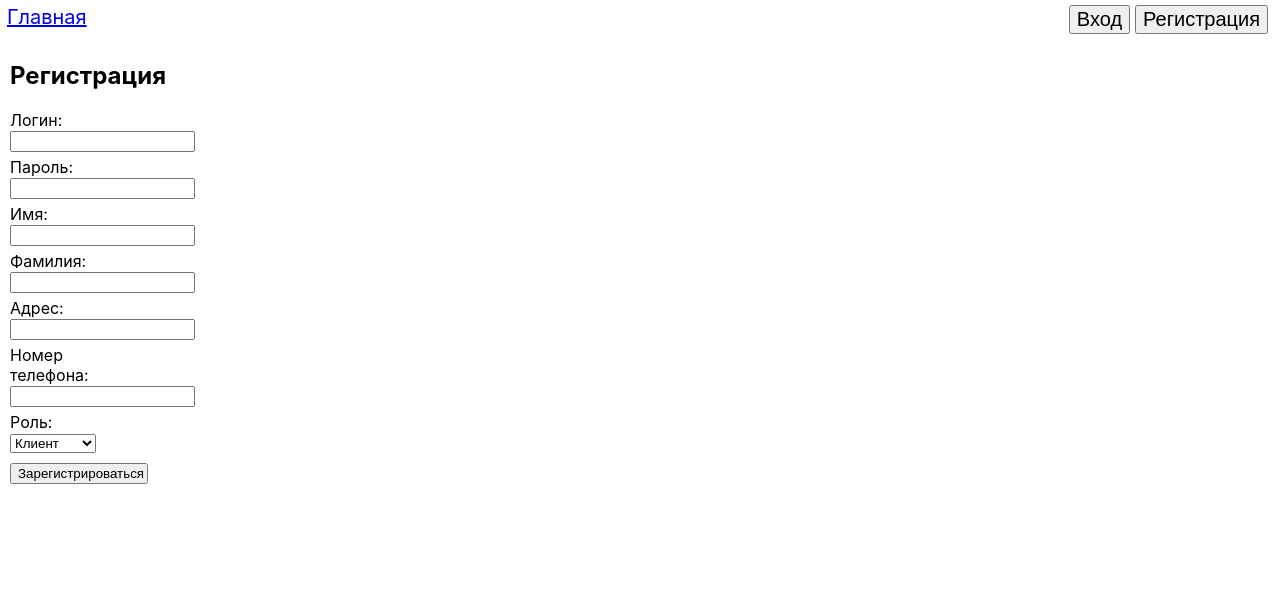
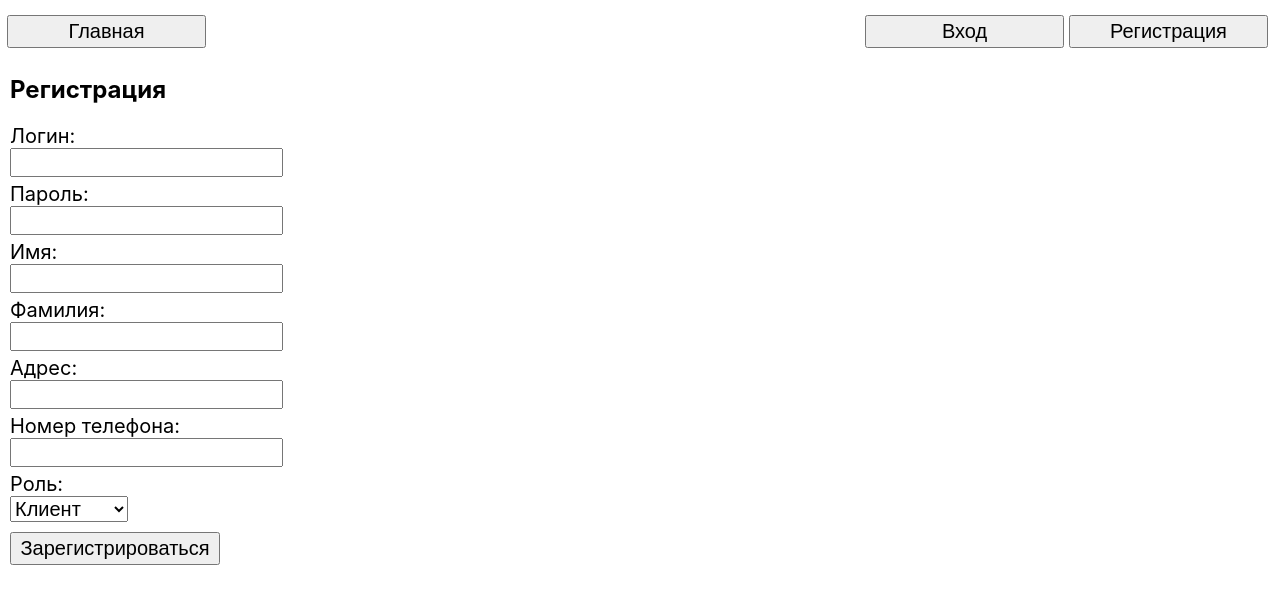
Before and after one commit to XDinoxxx/Web, a React (Create React App) app in the folder project/: page /registration in a window 1280 px wide. Shown: the top 604 px of the page. Built offline with nearby package versions, Linux system fonts and the light colour scheme.

Commit message:
update
completed animal form

```diff
--- a/project/src/App.css
+++ b/project/src/App.css
@@ -14,6 +14,9 @@
 .linkButton{
   font-size: 20px;
   margin-right: 5px;
+  margin-top: 10px;
+  height: 33px;
+  width: 199px;
 }
 
 .headerButton{
@@ -27,7 +30,9 @@
 }
 
 .submitButton{
-  width: 27%;
+  width: 210px;
+  height: 33px;
+  font-size: 20px;
   margin-top: 10px;
   margin-bottom: 5px;
 }
@@ -44,6 +49,7 @@
   flex-direction: row;
   padding-left: 10px;
   font-size: 20px;
+  padding: 5px 7px;
 }
 
 .headerElem{
@@ -51,9 +57,19 @@
 }
 
 label{
-  width: 20%;
+  width: 200px;
+  font-size: 20px;
 }
 
 input{
   margin-bottom: 5px;
+  font-size: 20px;
 }
+
+select{
+  font-size: 20px;
+}
+
+li{
+  font-size: 18px;
+}
--- a/project/src/components/auth/Login.jsx
+++ b/project/src/components/auth/Login.jsx
@@ -48,7 +48,7 @@ const Login = () => {
     <div>
       <Header />
       <div className='form'>
-        <h2>Вход</h2>
+        <h1>Вход</h1>
         <label>
           Логин:
           <input type='text' name='login' value={loginData.login} onChange={handleInputChange} />
--- a/project/src/components/auth/Registration.jsx
+++ b/project/src/components/auth/Registration.jsx
@@ -77,7 +77,7 @@ const Registration = () => {
           <input type="text" name="phone" value={userData.phone} onChange={handleInputChange} />
         </label>
         <label>
-          Роль:
+          Роль: <br></br>
           <select name="role_id" value={userData.role_id} onChange={handleInputChange}>
             <option value={1}>Клиент</option>
             <option value={2}>Петситтер</option>
--- a/project/src/components/client/AnimalForm.jsx
+++ b/project/src/components/client/AnimalForm.jsx
@@ -1,31 +1,51 @@
 import React, { useState } from "react";
 import ClientHeader from "../common/ClientHeader";
+import { useNavigate, useParams } from "react-router";
 
 function AnimalForm() {
+    const navigate = useNavigate();
+    const { userId } = useParams();
     const [animalData, setAnimalData] = useState({
         name: '',
         type: '',
         breed: '',
         age: '',
-        user_id: 1, // должно быть таким же какой вошёл пользователь
+        user_id: userId,
     });
 
     const handleInputChange = (e) => {
         setAnimalData({ ...animalData, [e.target.name]: e.target.value });
     };
 
-    const handleAnimal = () => {
-        // Реализовать добавления животного в базу данных
-        // Перенаправить пользователя на соответствующую страницу после успешного ввода
+    const handleAnimal = async () => {
+        try {
+            const response = await fetch(`http://localhost:3000/client/${userId}/animalform`, {
+                method: 'POST',
+                headers: {
+                    'Content-Type': 'application/json',
+                },
+                body: JSON.stringify(animalData),
+            });
+            if (response.ok) {
+                const result = response.json();
+                console.log("Вы успешно добавили животное", result);
+                navigate(`http://localhost:3000/client/${userId}`);
+            } else {
+                const errorData = await response.json();
+                console.error('Ошибка добавления:', errorData.message);
+            }
+        } catch (error) {
+            console.log("Произошла ошибка при добавлении животного!");
+        }
     };
 
     return (
         <div>
             <ClientHeader />
             <div className="form">
-                <h2>Форма животного</h2>
+                <h2>Форма животного {userId}</h2>
                 <label>
-                    Логин:
+                    Имя:
                     <input type="text" name="name" value={animalData.name} onChange={handleInputChange} />
                 </label>
                 <label>
--- a/project/src/components/client/AnimalsList.jsx
+++ b/project/src/components/client/AnimalsList.jsx
@@ -23,9 +23,9 @@ function AnimalsList() {
         fetchAnimals();
     }, [userId]);
 
-    return(
+    return (
         <div>
-            <h3>Список животных</h3>
+            <h2>Список животных</h2>
             <ul>
                 {animals.map((animal) => (
                     <li key={animal.id}>{animal.name}</li>
--- a/project/src/components/client/ClientPage.jsx
+++ b/project/src/components/client/ClientPage.jsx
@@ -1,4 +1,4 @@
-import React, { useEffect, useState } from 'react';
+import React from 'react';
 import ClientHeader from '../common/ClientHeader';
 import { Link } from 'react-router-dom';
 import { useLocation } from 'react-router-dom';
@@ -16,10 +16,10 @@ const ClientPage = () => {
         <div className="form">
           <AnimalsList  />
           <Link to={`/client/${userId}/animalform`}>
-            <button>Добавить животное</button>
+            <button className='linkButton'>Добавить животное</button>
           </Link>
           <Link to={`/client/${userId}/requestform`}>
-            <button>Добавить заявку</button>
+            <button className='linkButton'>Добавить заявку</button>
           </Link>
         </div>
       </div>
--- a/project/src/components/common/BackButton.jsx
+++ b/project/src/components/common/BackButton.jsx
@@ -6,7 +6,7 @@ function BackButton(){
     }
 
     return (
-        <button onClick={goBack}>Назад</button>
+        <button className="linkButton" onClick={goBack}>Назад</button>
     );
 }
 
--- a/project/src/components/common/ClientHeader.jsx
+++ b/project/src/components/common/ClientHeader.jsx
@@ -6,7 +6,9 @@ function ClientHeader() {
     return (
         <header className="clientHeader">
             <div className="headerElem">
-                <Link to='/'>Главная</Link>
+                <Link to='/'>
+                    <button className="linkButton">Главная</button>
+                </Link>
             </div>
             <div className="headerElem">
                 <BackButton />
--- a/project/src/components/common/GeneralHeader.jsx
+++ b/project/src/components/common/GeneralHeader.jsx
@@ -5,7 +5,9 @@ function GeneralHeader() {
     return (
         <header className="generalHeader">
             <div className="headerLink">
-                <Link to='/'>Главная</Link>
+                <Link to='/'>
+                    <button className="linkButton">Главная</button>
+                </Link>
             </div>
             <div className="headerButton">
                 <Link to="/login">
--- a/project/src/components/common/PetsitterHeader.jsx
+++ b/project/src/components/common/PetsitterHeader.jsx
@@ -1,11 +1,17 @@
 import React from "react";
 import { Link } from "react-router-dom";
+import BackButton from "./BackButton";
 
 function PetsitterHeader() {
     return (
         <header className="petsitterHeader">
             <div className="headerElem">
-                <Link to='/'>Главная</Link>
+                <Link to='/'>
+                    <button className="linkButton">Главная</button>
+                </Link>
+            </div>
+            <div>
+                <BackButton />
             </div>
         </header>
     );
--- a/project/src/components/pages/Home.jsx
+++ b/project/src/components/pages/Home.jsx
@@ -1,6 +1,5 @@
 import React from 'react';
 import Header from '../common/GeneralHeader';
-import { Link } from 'react-router-dom';
 
 function Home() {
     return (
```
Also changed, not shown: project/server.js (+28 -4 lines).
